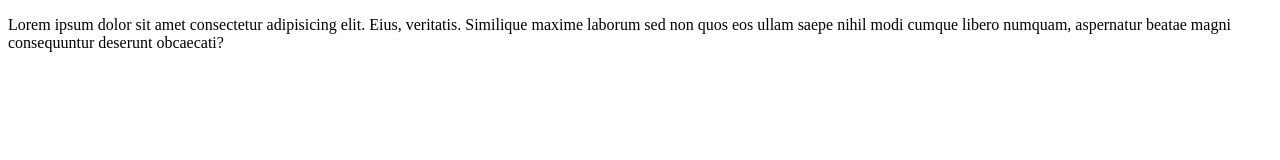
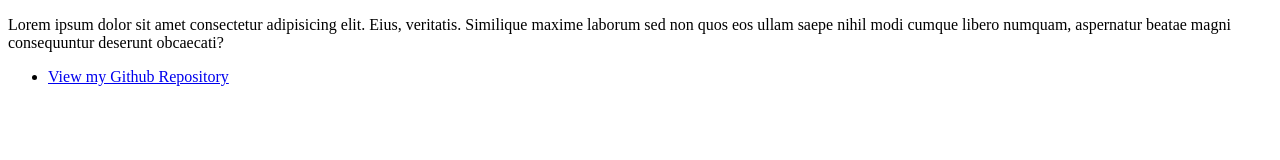
Before and after one commit to muradahmadov008/Myapp, a plain HTML site: page index.html in a window 1280 px wide. Drawn offline with Linux system fonts and the light colour scheme.

Commit message:
added new block and created new

```diff
--- a/index.html
+++ b/index.html
@@ -11,5 +11,9 @@
         Lorem ipsum dolor sit amet consectetur adipisicing elit. Eius, veritatis. Similique maxime laborum sed non quos eos ullam saepe nihil modi cumque libero numquam, aspernatur beatae magni consequuntur deserunt obcaecati?
     </p>
 
+    <ul>
+        <li><a href="https://github.com/muradahmadov008/Myapp/blob/main/index.html">View my Github Repository</a></li>
+    </ul>
+
 </body>
 </html>
--- /dev/null
+++ b/style.css
@@ -0,0 +1,10 @@
+body{
+    font-family: Arial, Helvetica, sans-serif;
+    line-height: 1.6;
+    margin: 0;
+    padding: 0;
+}
+
+p{
+    color: aqua;
+}
```
